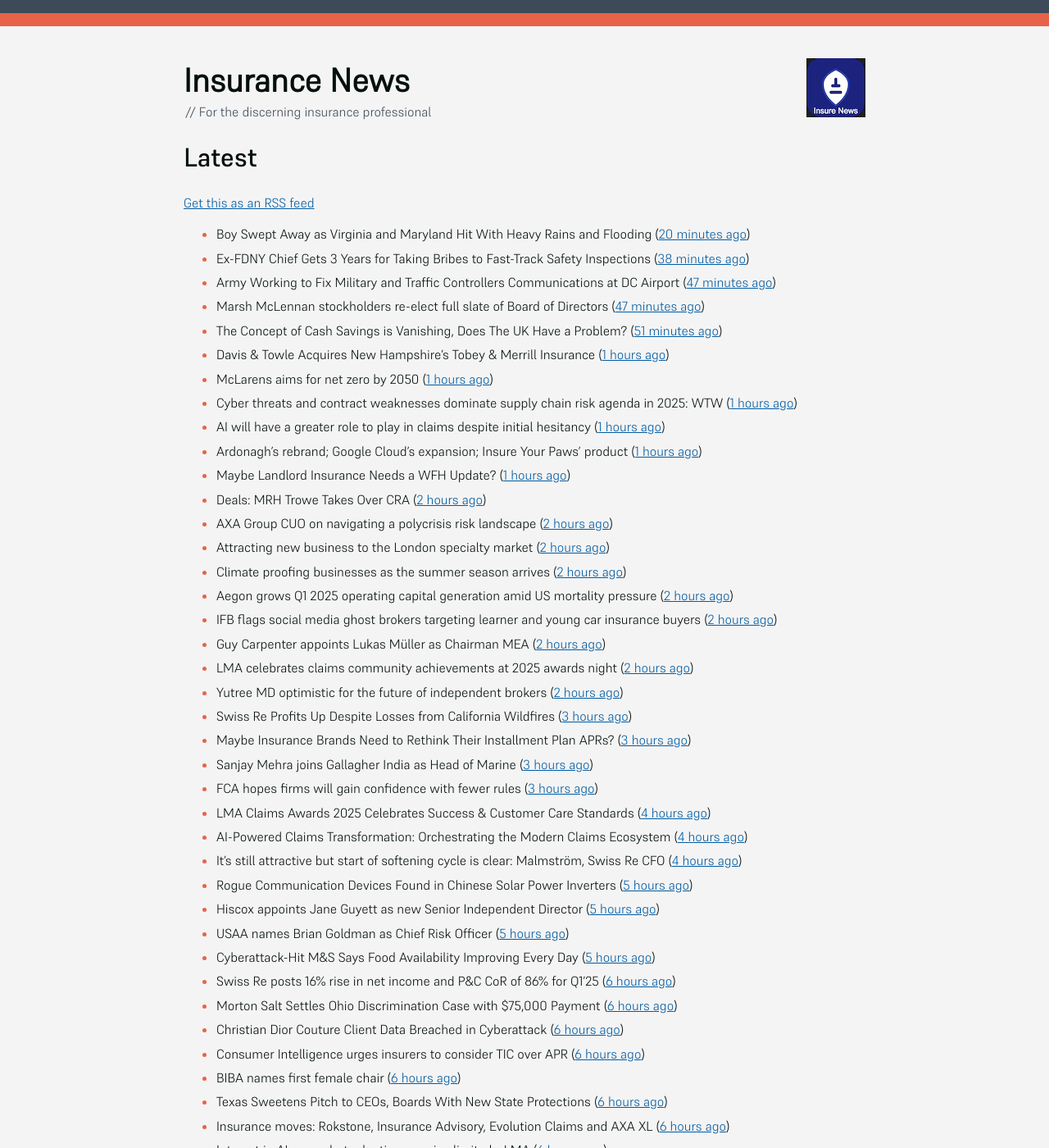
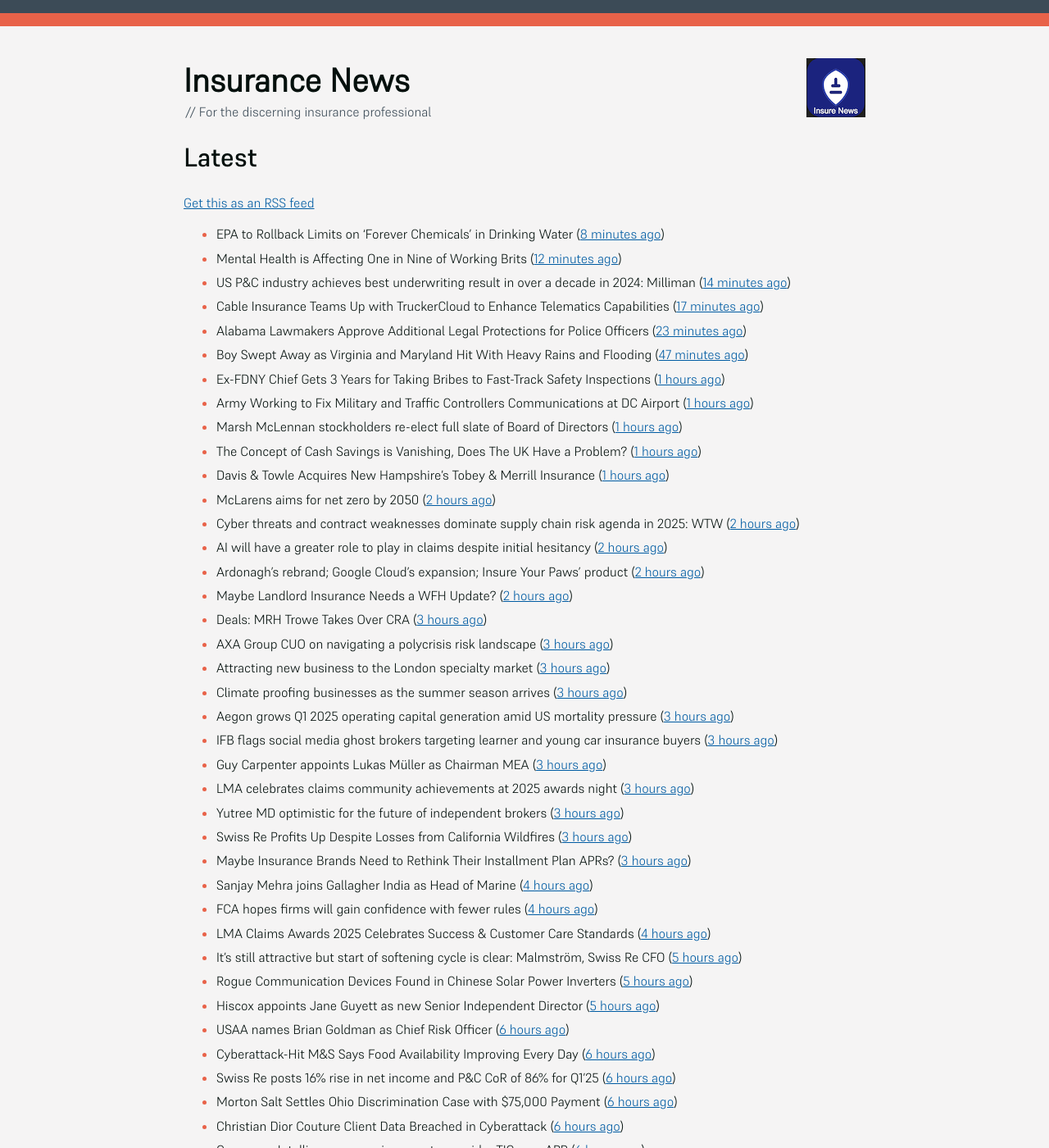
Before and after one commit to mat-0/feeds.thechels.uk, a Jekyll site: the page built from index.md, in a window 1280 px wide and 1400 px high. Shown: the whole window at 82% size. Built offline with Jekyll 4.4.1, drawn with Linux system fonts in a browser that asks for light colours; some of the changed text lies outside the part shown.

Commit message:
New Feed

```diff
--- a/index.md
+++ b/index.md
@@ -8,37 +8,41 @@ description: Latest Updates
 [Get this as an RSS feed](/feed.rss)
 
 <!-- news_marker starts -->
-- Boy Swept Away as Virginia and Maryland Hit With Heavy Rains and Flooding ([20 minutes ago](https://www.insurancejournal.com/news/east/2025/05/16/824034.htm))
-- Ex-FDNY Chief Gets 3 Years for Taking Bribes to Fast-Track Safety Inspections ([38 minutes ago](https://www.insurancejournal.com/news/east/2025/05/16/824030.htm))
-- Army Working to Fix Military and Traffic Controllers Communications at DC Airport ([47 minutes ago](https://www.insurancejournal.com/news/east/2025/05/16/824024.htm))
-- Marsh McLennan stockholders re-elect full slate of Board of Directors ([47 minutes ago](https://www.reinsurancene.ws/marsh-mclennan-stockholders-re-elect-full-slate-of-board-of-directors/))
-- The Concept of Cash Savings is Vanishing, Does The UK Have a Problem? ([51 minutes ago](https://insurance-edge.net/2025/05/16/the-concept-of-cash-savings-is-vanishing-does-the-uk-have-a-problem/))
+- EPA to Rollback Limits on ‘Forever Chemicals’ in Drinking Water ([8 minutes ago](https://www.insurancejournal.com/news/national/2025/05/16/824047.htm))
+- Mental Health is Affecting One in Nine of Working Brits ([12 minutes ago](https://insurance-edge.net/2025/05/16/mental-health-is-affecting-one-in-nine-of-working-brits/))
+- US P&C industry achieves best underwriting result in over a decade in 2024: Milliman ([14 minutes ago](https://www.reinsurancene.ws/us-pc-industry-achieves-best-underwriting-result-in-over-a-decade-in-2024-milliman/))
+- Cable Insurance Teams Up with TruckerCloud to Enhance Telematics Capabilities ([17 minutes ago](https://www.insurtechinsights.com/cable-insurance-teams-up-with-truckercloud-to-enhance-telematics-capabilities/))
+- Alabama Lawmakers Approve Additional Legal Protections for Police Officers ([23 minutes ago](https://www.insurancejournal.com/news/southeast/2025/05/16/824044.htm))
+- Boy Swept Away as Virginia and Maryland Hit With Heavy Rains and Flooding ([47 minutes ago](https://www.insurancejournal.com/news/east/2025/05/16/824034.htm))
+- Ex-FDNY Chief Gets 3 Years for Taking Bribes to Fast-Track Safety Inspections ([1 hours ago](https://www.insurancejournal.com/news/east/2025/05/16/824030.htm))
+- Army Working to Fix Military and Traffic Controllers Communications at DC Airport ([1 hours ago](https://www.insurancejournal.com/news/east/2025/05/16/824024.htm))
+- Marsh McLennan stockholders re-elect full slate of Board of Directors ([1 hours ago](https://www.reinsurancene.ws/marsh-mclennan-stockholders-re-elect-full-slate-of-board-of-directors/))
+- The Concept of Cash Savings is Vanishing, Does The UK Have a Problem? ([1 hours ago](https://insurance-edge.net/2025/05/16/the-concept-of-cash-savings-is-vanishing-does-the-uk-have-a-problem/))
 - Davis & Towle Acquires New Hampshire’s Tobey & Merrill Insurance ([1 hours ago](https://www.insurancejournal.com/news/east/2025/05/16/824021.htm))
-- McLarens aims for net zero by 2050 ([1 hours ago](https://www.postonline.co.uk/news/7957770/mclarens-aims-for-net-zero-by-2050))
-- Cyber threats and contract weaknesses dominate supply chain risk agenda in 2025: WTW ([1 hours ago](https://www.reinsurancene.ws/cyber-threats-and-contract-weaknesses-dominate-supply-chain-risk-agenda-in-2025-wtw/))
-- AI will have a greater role to play in claims despite initial hesitancy ([1 hours ago](https://www.postonline.co.uk/broker/7957769/ai-will-have-a-greater-role-to-play-in-claims-despite-initial-hesitancy))
-- Ardonagh’s rebrand; Google Cloud’s expansion; Insure Your Paws’ product ([1 hours ago](https://www.postonline.co.uk/news/7957764/ardonaghs-rebrand-google-clouds-expansion-insure-your-paws-product))
-- Maybe Landlord Insurance Needs a WFH Update? ([1 hours ago](https://insurance-edge.net/2025/05/16/maybe-landlord-insurance-needs-a-wfh-update/))
-- Deals: MRH Trowe Takes Over CRA ([2 hours ago](https://insurance-edge.net/2025/05/16/deals-mrh-trowe-takes-over-cra/))
-- AXA Group CUO on navigating a polycrisis risk landscape ([2 hours ago](https://www.insurancebusinessmag.com/uk/news/breaking-news/axa-group-cuo-on-navigating-a-polycrisis-risk-landscape-535921.aspx))
-- Attracting new business to the London specialty market ([2 hours ago](https://www.insurancebusinessmag.com/uk/news/breaking-news/attracting-new-business-to-the-london-specialty-market-535974.aspx))
-- Climate proofing businesses as the summer season arrives ([2 hours ago](https://www.insurancebusinessmag.com/uk/news/catastrophe/climate-proofing-businesses-as-the-summer-season-arrives-535973.aspx))
-- Aegon grows Q1 2025 operating capital generation amid US mortality pressure ([2 hours ago](https://www.insurancebusinessmag.com/uk/news/breaking-news/aegon-grows-q1-2025-operating-capital-generation-amid-us-mortality-pressure-535972.aspx))
-- IFB flags social media ghost brokers targeting learner and young car insurance buyers ([2 hours ago](https://www.insurancebusinessmag.com/uk/news/auto-motor/ifb-flags-social-media-ghost-brokers-targeting-learner-and-young-car-insurance-buyers-535971.aspx))
-- Guy Carpenter appoints Lukas Müller as Chairman MEA ([2 hours ago](https://www.reinsurancene.ws/guy-carpenter-appoints-lukas-muller-as-chairman-mea/))
-- LMA celebrates claims community achievements at 2025 awards night ([2 hours ago](https://www.insurancebusinessmag.com/uk/news/claims/lma-celebrates-claims-community-achievements-at-2025-awards-night-535970.aspx))
-- Yutree MD optimistic for the future of independent brokers ([2 hours ago](https://www.postonline.co.uk/news/7957767/yutree-md-optimistic-for-the-future-of-independent-brokers))
+- McLarens aims for net zero by 2050 ([2 hours ago](https://www.postonline.co.uk/news/7957770/mclarens-aims-for-net-zero-by-2050))
+- Cyber threats and contract weaknesses dominate supply chain risk agenda in 2025: WTW ([2 hours ago](https://www.reinsurancene.ws/cyber-threats-and-contract-weaknesses-dominate-supply-chain-risk-agenda-in-2025-wtw/))
+- AI will have a greater role to play in claims despite initial hesitancy ([2 hours ago](https://www.postonline.co.uk/broker/7957769/ai-will-have-a-greater-role-to-play-in-claims-despite-initial-hesitancy))
+- Ardonagh’s rebrand; Google Cloud’s expansion; Insure Your Paws’ product ([2 hours ago](https://www.postonline.co.uk/news/7957764/ardonaghs-rebrand-google-clouds-expansion-insure-your-paws-product))
+- Maybe Landlord Insurance Needs a WFH Update? ([2 hours ago](https://insurance-edge.net/2025/05/16/maybe-landlord-insurance-needs-a-wfh-update/))
+- Deals: MRH Trowe Takes Over CRA ([3 hours ago](https://insurance-edge.net/2025/05/16/deals-mrh-trowe-takes-over-cra/))
+- AXA Group CUO on navigating a polycrisis risk landscape ([3 hours ago](https://www.insurancebusinessmag.com/uk/news/breaking-news/axa-group-cuo-on-navigating-a-polycrisis-risk-landscape-535921.aspx))
+- Attracting new business to the London specialty market ([3 hours ago](https://www.insurancebusinessmag.com/uk/news/breaking-news/attracting-new-business-to-the-london-specialty-market-535974.aspx))
+- Climate proofing businesses as the summer season arrives ([3 hours ago](https://www.insurancebusinessmag.com/uk/news/catastrophe/climate-proofing-businesses-as-the-summer-season-arrives-535973.aspx))
+- Aegon grows Q1 2025 operating capital generation amid US mortality pressure ([3 hours ago](https://www.insurancebusinessmag.com/uk/news/breaking-news/aegon-grows-q1-2025-operating-capital-generation-amid-us-mortality-pressure-535972.aspx))
+- IFB flags social media ghost brokers targeting learner and young car insurance buyers ([3 hours ago](https://www.insurancebusinessmag.com/uk/news/auto-motor/ifb-flags-social-media-ghost-brokers-targeting-learner-and-young-car-insurance-buyers-535971.aspx))
+- Guy Carpenter appoints Lukas Müller as Chairman MEA ([3 hours ago](https://www.reinsurancene.ws/guy-carpenter-appoints-lukas-muller-as-chairman-mea/))
+- LMA celebrates claims community achievements at 2025 awards night ([3 hours ago](https://www.insurancebusinessmag.com/uk/news/claims/lma-celebrates-claims-community-achievements-at-2025-awards-night-535970.aspx))
+- Yutree MD optimistic for the future of independent brokers ([3 hours ago](https://www.postonline.co.uk/news/7957767/yutree-md-optimistic-for-the-future-of-independent-brokers))
 - Swiss Re Profits Up Despite Losses from California Wildfires ([3 hours ago](https://www.insurancejournal.com/news/international/2025/05/16/824017.htm))
 - Maybe Insurance Brands Need to Rethink Their Installment Plan APRs? ([3 hours ago](https://insurance-edge.net/2025/05/16/maybe-insurance-brands-need-to-rethink-their-installment-plan-aprs/))
-- Sanjay Mehra joins Gallagher India as Head of Marine ([3 hours ago](https://www.reinsurancene.ws/sanjay-mehra-joins-gallagher-india-as-head-of-marine/))
-- FCA hopes firms will gain confidence with fewer rules ([3 hours ago](https://www.postonline.co.uk/news/7957766/fca-hopes-firms-will-gain-confidence-with-fewer-rules))
+- Sanjay Mehra joins Gallagher India as Head of Marine ([4 hours ago](https://www.reinsurancene.ws/sanjay-mehra-joins-gallagher-india-as-head-of-marine/))
+- FCA hopes firms will gain confidence with fewer rules ([4 hours ago](https://www.postonline.co.uk/news/7957766/fca-hopes-firms-will-gain-confidence-with-fewer-rules))
 - LMA Claims Awards 2025 Celebrates Success & Customer Care Standards ([4 hours ago](https://insurance-edge.net/2025/05/16/lma-claims-awards-2025-celebrates-success-customer-care-standards/))
-- AI-Powered Claims Transformation: Orchestrating the Modern Claims Ecosystem ([4 hours ago](https://insurance-edge.net/2025/05/16/ai-powered-claims-transformation-orchestrating-the-modern-claims-ecosystem/))
-- It’s still attractive but start of softening cycle is clear: Malmström, Swiss Re CFO ([4 hours ago](https://www.reinsurancene.ws/its-still-attractive-but-start-of-softening-cycle-is-clear-malmstrom-swiss-re-cfo/))
+- It’s still attractive but start of softening cycle is clear: Malmström, Swiss Re CFO ([5 hours ago](https://www.reinsurancene.ws/its-still-attractive-but-start-of-softening-cycle-is-clear-malmstrom-swiss-re-cfo/))
 - Rogue Communication Devices Found in Chinese Solar Power Inverters ([5 hours ago](https://www.insurancejournal.com/news/international/2025/05/16/824006.htm))
 - Hiscox appoints Jane Guyett as new Senior Independent Director ([5 hours ago](https://www.reinsurancene.ws/hiscox-appoints-jane-guyett-as-new-senior-independent-director/))
-- USAA names Brian Goldman as Chief Risk Officer ([5 hours ago](https://www.reinsurancene.ws/usaa-names-brian-goldman-as-chief-risk-officer/))
-- Cyberattack-Hit M&S Says Food Availability Improving Every Day ([5 hours ago](https://www.insurancejournal.com/news/international/2025/05/16/824002.htm))
+- USAA names Brian Goldman as Chief Risk Officer ([6 hours ago](https://www.reinsurancene.ws/usaa-names-brian-goldman-as-chief-risk-officer/))
+- Cyberattack-Hit M&S Says Food Availability Improving Every Day ([6 hours ago](https://www.insurancejournal.com/news/international/2025/05/16/824002.htm))
 - Swiss Re posts 16% rise in net income and P&C CoR of 86% for Q1’25 ([6 hours ago](https://www.reinsurancene.ws/swiss-re-posts-16-rise-in-net-income-and-pc-cor-of-86-for-q125/))
 - Morton Salt Settles Ohio Discrimination Case with $75,000 Payment ([6 hours ago](https://www.insurancejournal.com/news/midwest/2025/05/16/823999.htm))
 - Christian Dior Couture Client Data Breached in Cyberattack ([6 hours ago](https://www.insurancejournal.com/news/national/2025/05/16/823975.htm))
@@ -47,32 +51,29 @@ description: Latest Updates
 - Texas Sweetens Pitch to CEOs, Boards With New State Protections ([6 hours ago](https://www.insurancejournal.com/news/southcentral/2025/05/16/823995.htm))
 - Insurance moves: Rokstone, Insurance Advisory, Evolution Claims and AXA XL ([6 hours ago](https://www.insurancebusinessmag.com/uk/news/breaking-news/insurance-moves-rokstone-insurance-advisory-evolution-claims-and-axa-xl-535937.aspx))
 - Interest in AI grows but adoption remains limited - LMA ([6 hours ago](https://www.insurancebusinessmag.com/uk/news/technology/interest-in-ai-grows-but-adoption-remains-limited--lma-535936.aspx))
-- Slide secures its largest cat bond yet with $250m Purple Re ([6 hours ago](https://www.reinsurancene.ws/slide-secures-its-largest-cat-bond-yet-with-250m-purple-re/))
+- Slide secures its largest cat bond yet with $250m Purple Re ([7 hours ago](https://www.reinsurancene.ws/slide-secures-its-largest-cat-bond-yet-with-250m-purple-re/))
 - Sedgwick Experts Outline Key Workers’ Comp Claims Trends ([7 hours ago](https://www.insurancejournal.com/news/national/2025/05/16/823936.htm))
-- Estonia Says Russia Sent Jet After Attempt to Stop Sanction-Breaking Ship ([7 hours ago](https://www.insurancejournal.com/news/international/2025/05/16/823959.htm))
-- California DoorDash Driver Pleads Guilty to Stealing $2.5M in Deliveries Scam ([7 hours ago](https://www.insurancejournal.com/news/west/2025/05/16/823989.htm))
-- GTCR partners with Synova to accelerate JMG’s expansion across UK insurance market ([7 hours ago](https://www.reinsurancene.ws/gtcr-partners-with-synova-to-accelerate-jmgs-expansion-across-uk-insurance-market/))
-- People Moves: Delos Insurance Solutions Names Coffman CRO; Venbrook Promotes Lang ([7 hours ago](https://www.insurancejournal.com/news/west/2025/05/16/823705.htm))
-- Pilot’s Lack of Oxygen Cited as Likely Factor in 2023 Private Jet Crash in Virginia ([7 hours ago](https://www.insurancejournal.com/news/east/2025/05/16/823826.htm))
-- Coinbase Hackers Had Access to Customer Data Since January ([7 hours ago](https://www.insurancejournal.com/news/national/2025/05/16/823970.htm))
-- Penny Black’s Social Diary: Markerstudy’s premiere; iCan’s lassi ([7 hours ago](https://www.postonline.co.uk/people/7957568/penny-blacks-social-diary-markerstudys-premiere-icans-lassi))
-- What Tiernan will find in the Lloyd's CEO in-tray ([7 hours ago](https://www.postonline.co.uk/lloydslondon/7957720/what-tiernan-will-find-in-the-lloyds-ceo-in-tray))
+- Estonia Says Russia Sent Jet After Attempt to Stop Sanction-Breaking Ship ([8 hours ago](https://www.insurancejournal.com/news/international/2025/05/16/823959.htm))
+- California DoorDash Driver Pleads Guilty to Stealing $2.5M in Deliveries Scam ([8 hours ago](https://www.insurancejournal.com/news/west/2025/05/16/823989.htm))
+- People Moves: Delos Insurance Solutions Names Coffman CRO; Venbrook Promotes Lang ([8 hours ago](https://www.insurancejournal.com/news/west/2025/05/16/823705.htm))
+- Pilot’s Lack of Oxygen Cited as Likely Factor in 2023 Private Jet Crash in Virginia ([8 hours ago](https://www.insurancejournal.com/news/east/2025/05/16/823826.htm))
+- Coinbase Hackers Had Access to Customer Data Since January ([8 hours ago](https://www.insurancejournal.com/news/national/2025/05/16/823970.htm))
+- Penny Black’s Social Diary: Markerstudy’s premiere; iCan’s lassi ([8 hours ago](https://www.postonline.co.uk/people/7957568/penny-blacks-social-diary-markerstudys-premiere-icans-lassi))
+- What Tiernan will find in the Lloyd's CEO in-tray ([8 hours ago](https://www.postonline.co.uk/lloydslondon/7957720/what-tiernan-will-find-in-the-lloyds-ceo-in-tray))
 - Conflagration’s role in the wildfire equation ([8 hours ago](https://www.insurancejournal.com/blogs/cotality/2025/05/16/823947.htm))
 - People Moves: Zurich NA Promotes Fox to Lead National Accounts, Caminiti CUO ([14 hours ago](https://www.insurancejournal.com/news/national/2025/05/15/823985.htm))
 - FEMA Chief Says Agency Will Raise State Burden for Disasters to 50% ([14 hours ago](https://www.insurancejournal.com/news/national/2025/05/15/823980.htm))
-- How insurers can use systemic risk knowledge internally ([16 hours ago](https://www.dig-in.com/opinion/how-insurers-can-use-systemic-risk-knowledge-internally))
+- How insurers can use systemic risk knowledge internally ([17 hours ago](https://www.dig-in.com/opinion/how-insurers-can-use-systemic-risk-knowledge-internally))
 - Marsh McLennan moves to Amazon cloud; ZestyAI in Connecticut and West Virginia: Insurtech news ([17 hours ago](https://www.dig-in.com/news/marsh-mclennan-to-amazon-cloud-zestyai-and-insurtech-news))
-- WTW report exposes shifting terrorism insurance risks ([17 hours ago](https://www.insurancebusinessmag.com/uk/news/breaking-news/wtw-report-exposes-shifting-terrorism-insurance-risks-535909.aspx))
-- Tired of Waiting on Tickets? There’s a Better Way. ([17 hours ago](https://www.insurancejournal.com/blogs/expert-insured/2025/05/15/823954.htm))
+- WTW report exposes shifting terrorism insurance risks ([18 hours ago](https://www.insurancebusinessmag.com/uk/news/breaking-news/wtw-report-exposes-shifting-terrorism-insurance-risks-535909.aspx))
+- Tired of Waiting on Tickets? There’s a Better Way. ([18 hours ago](https://www.insurancejournal.com/blogs/expert-insured/2025/05/15/823954.htm))
 - Tiernan calls out ‘egregious trading behaviours’ at Lloyd’s ([20 hours ago](https://www.postonline.co.uk/lloydslondon/7957765/tiernan-calls-out-egregious-trading-behaviours-at-lloyds))
 - Tesla’s Robotaxi Launch in Texas Faces Scrutiny Over Potential Accident Risks ([20 hours ago](https://www.insurancejournal.com/news/southcentral/2025/05/15/823930.htm))
 - US House Bill Reintroduced to Rid Federal Insurance Office of Subpoena Power ([20 hours ago](https://www.insurancejournal.com/news/national/2025/05/15/823897.htm))
-- Sweltering Heat Wave Hits U.S. from Dakotas to Texas ([20 hours ago](https://www.insurancejournal.com/news/southcentral/2025/05/15/823927.htm))
-- Coterie Relocating Headquarters to Appleton, Wisconsin ([20 hours ago](https://www.insurancejournal.com/news/midwest/2025/05/15/823924.htm))
-- Three Killed in Fiery Truck-Car Pileup on Georgia Interstate ([20 hours ago](https://www.insurancejournal.com/news/southeast/2025/05/15/823917.htm))
+- Sweltering Heat Wave Hits U.S. from Dakotas to Texas ([21 hours ago](https://www.insurancejournal.com/news/southcentral/2025/05/15/823927.htm))
 - Nationwide Partners with Kadance to Offer Genomics-Based Precision Health to Life Insurance Customers ([21 hours ago](https://www.insurtechinsights.com/nationwide-partners-with-kadance-to-offer-genomics-based-precision-health-to-life-insurance-customers/))
 - Africa startups to seek new backers ([22 hours ago](https://www.dig-in.com/articles/africa-startups-to-seek-new-backers))
-- Using technology to mitigate common household risks ([23 hours ago](https://www.dig-in.com/podcast/using-technology-to-mitigate-common-household-risks))
+- Using technology to mitigate common household risks ([1 days ago](https://www.dig-in.com/podcast/using-technology-to-mitigate-common-household-risks))
 - Tinubu Secures $45 Million to Accelerate Global Leadership in Specialty Insurance SaaS ([1 days ago](https://www.insurtechinsights.com/tinubu-secures-45-million-to-accelerate-global-leadership-in-specialty-insurance-saas/))
 - Navigating the unexpected: Expert tips for effective claims management and swift recovery ([1 days ago](https://www.insurancebusinessmag.com/uk/news/property-insurance/navigating-the-unexpected-expert-tips-for-effective-claims-management-and-swift-recovery-535498.aspx))
 - TIMBY Specialty Insurance Solutions Launches Warehouse Legal Liability Coverage to Expand Inland Marine Portfolio ([1 days ago](https://www.insurtechinsights.com/timby-specialty-insurance-solutions-launches-warehouse-legal-liability-coverage-to-expand-inland-marine-portfolio/))
@@ -117,8 +118,7 @@ description: Latest Updates
 - State Farm emergency rate increase approved in California ([2 days ago](https://www.dig-in.com/news/state-farm-emergency-rate-increase-approved-in-california))
 - Global insured losses exceed $100 billion annually, Geneva Association ([2 days ago](https://www.dig-in.com/news/global-insured-losses-exceed-100-billion-annually))
 - Allstate joins the Chicago Quantum Exchange as corporate partner ([2 days ago](https://www.dig-in.com/news/allstate-chicago-quantum-exchange-partner-on-quantum-and-ai))
-- Mike McGavick Joins mea Platform as Board Chairman and Strategic Advisor ([2 days ago](https://www.insurtechinsights.com/mike-mcgavick-joins-mea-platform-as-board-chairman-and-strategic-advisor/))
-- KatRisk Acquires Gamma to Bolster Catastrophe Modeling and Location Intelligence Capabilities ([3 days ago](https://www.insurtechinsights.com/katrisk-acquires-gamma-to-bolster-catastrophe-modeling-and-location-intelligence-capabilities/))
+- Mike McGavick Joins mea Platform as Board Chairman and Strategic Advisor ([3 days ago](https://www.insurtechinsights.com/mike-mcgavick-joins-mea-platform-as-board-chairman-and-strategic-advisor/))
 - Seventy-two per cent of new absentees under group income protection policies returned to work during 2024 ([3 days ago](https://ifamagazine.com/seventy-two-per-cent-of-new-absentees-under-group-income-protection-policies-returned-to-work-during-2024/))
 - What's ahead for insurance M&A? ([3 days ago](https://www.dig-in.com/news/whats-ahead-for-insurance-m-a))
 - OneFamily celebrates fifty years of inspiring better futures ([4 days ago](https://ifamagazine.com/onefamily-celebrates-fifty-years-of-inspiring-better-futures/))
```
